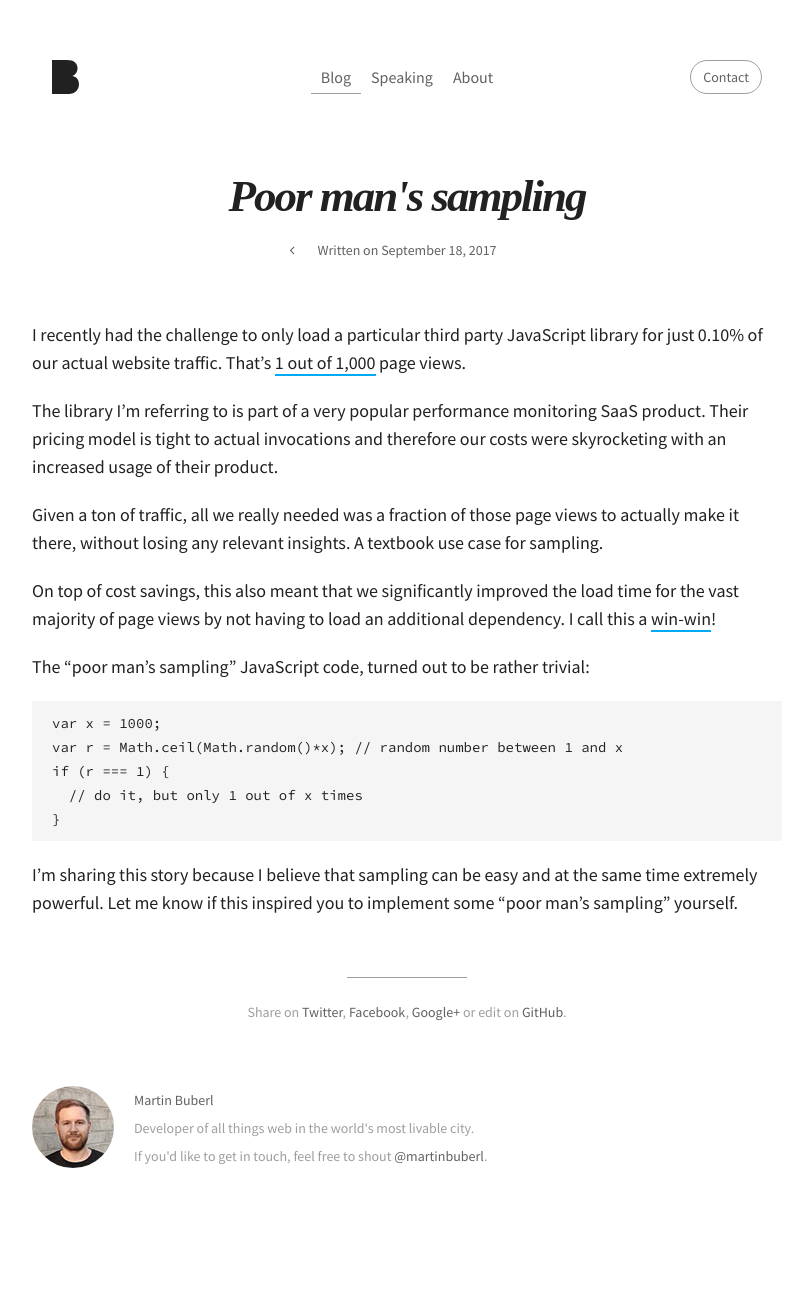
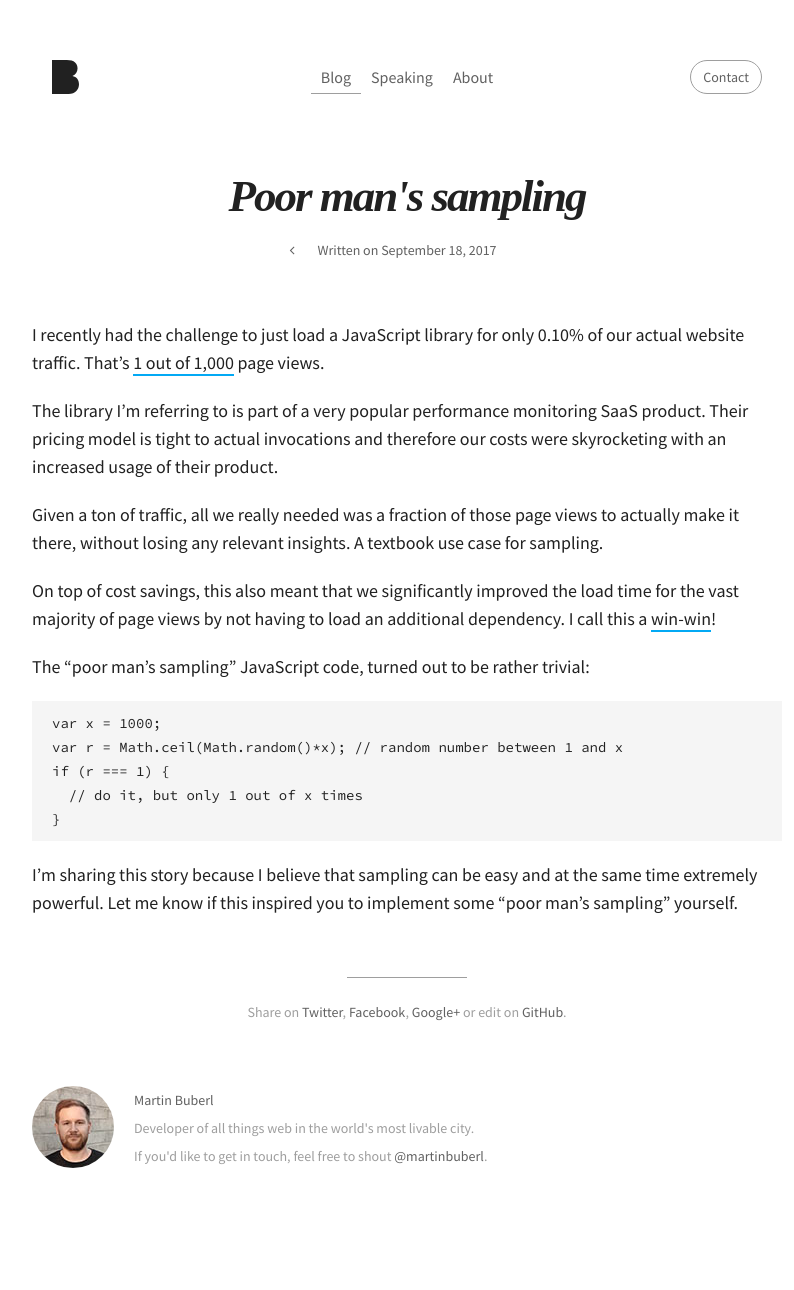
Before and after one commit to martinbuberl/martinbuberl.github.io, a Jekyll site: the page built from _posts/2017-09-18-poor-mans-sampling.md, in a window 1280 px wide. Shown: the whole page, without its empty margins (233-1027 px from the left). Built offline with Jekyll 4.4.1, drawn with Linux system fonts in a browser that asks for light colours; nearby versions of some CDN libraries; some web fonts are replaced.

Commit message:
Simplified sentence

```diff
--- a/_posts/2017-09-18-poor-mans-sampling.md
+++ b/_posts/2017-09-18-poor-mans-sampling.md
@@ -2,12 +2,12 @@
 layout: post
 navigation: "blog"
 title: "Poor man's sampling"
-description: "I recently had the challenge to only load a particular third party JavaScript library for just 0.10% of our actual website traffic. That's 1 out of 1,000 page views."
+description: "I recently had the challenge to just load a JavaScript library for only 0.10% of our actual website traffic. That's 1 out of 1,000 page views."
 image: "og-k1AFA4N8O0g.jpg"
 date: 2017-09-18
 ---
 
-I recently had the challenge to only load a particular third party JavaScript library for just 0.10% of our actual website traffic. That's <a target="_blank" href="https://www.google.com/search?q=%281*100%29%2F1000">1 out of 1,000</a> page views.
+I recently had the challenge to just load a JavaScript library for only 0.10% of our actual website traffic. That's <a target="_blank" href="https://www.google.com/search?q=%281*100%29%2F1000">1 out of 1,000</a> page views.
 
 The library I'm referring to is part of a very popular performance monitoring SaaS product. Their pricing model is tight to actual invocations and therefore our costs were skyrocketing with an increased usage of their product.
 
```
